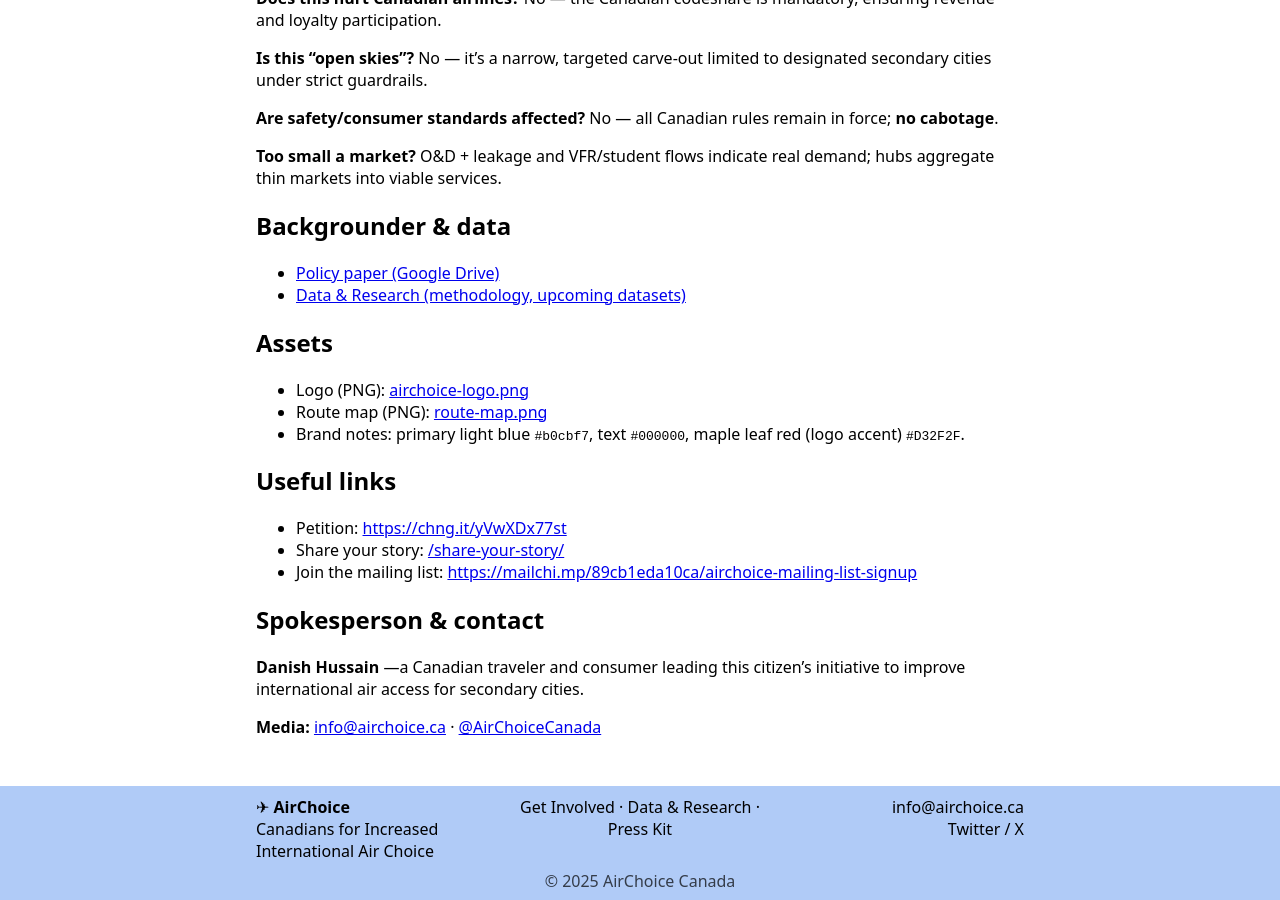
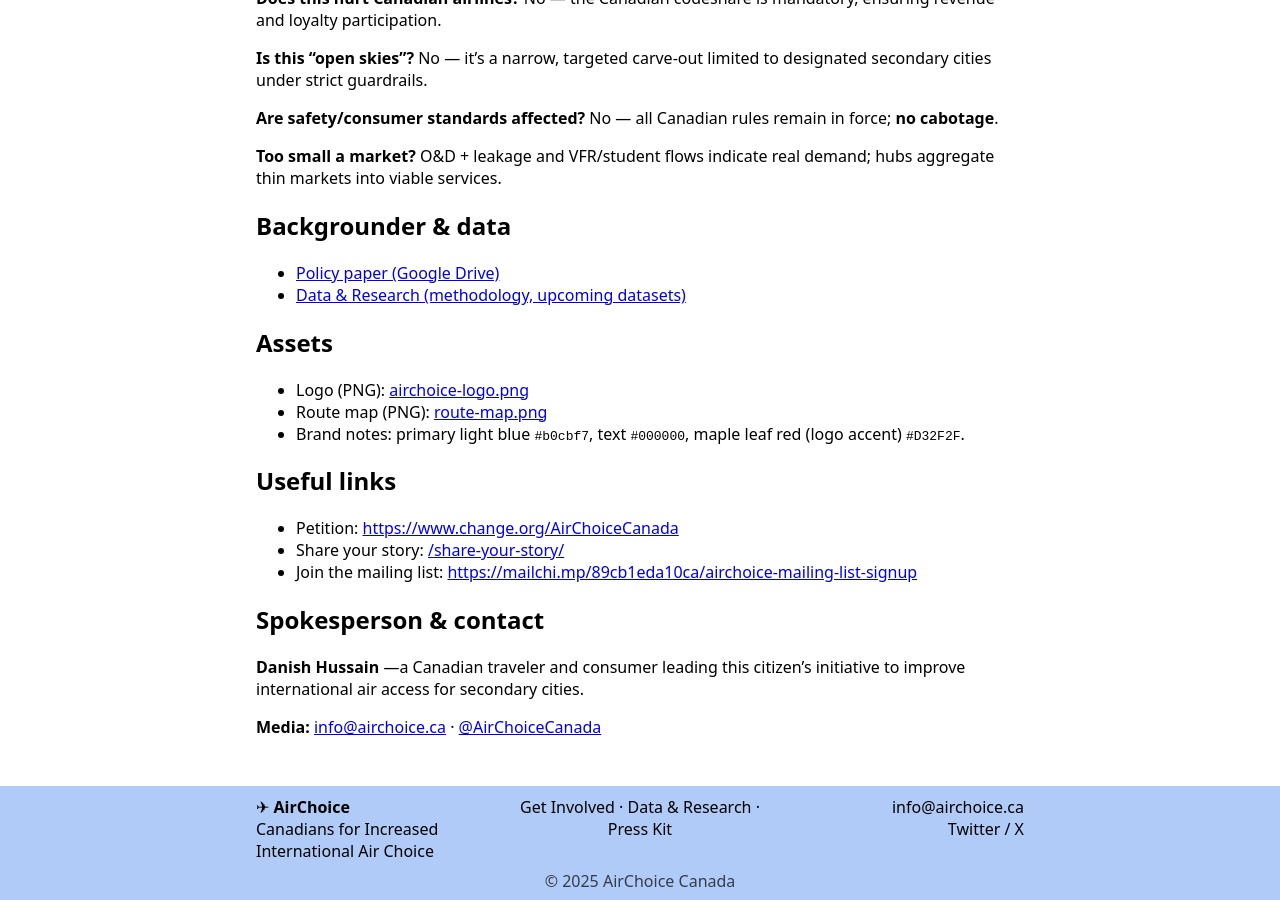
Before and after one commit to airchoicecanada/airchoicecanada.github.io, a Jekyll site: the page built from press-kit/index.md, in a window 1280 px wide and 900 px high, scrolled down 1171 px. Built offline with Jekyll 4.4.1, drawn with Linux system fonts in a browser that asks for light colours; our own code applies the rules of GitHub Pages for plain Markdown files; some of the changed lines change nothing that is shown.

Commit message:
Update _config.yml

```diff
--- a/_config.yml
+++ b/_config.yml
@@ -20,7 +20,7 @@
   - title: Press Kit
     url: /press-kit/
 
-petition_url: "https://chng.it/yVwXDx77st"
+petition_url: "https://www.change.org/AirChoiceCanada"
 mailchimp_url: "https://mailchi.mp/89cb1eda10ca/airchoice-mailing-list-signup"
 form_endpoint: "https://usebasin.com/f/667134c544ab"
 policy_paper_url: "https://drive.google.com/file/d/1l94fxM04K_P8gXf6QyWFrMv452TTdOHm/view?usp=drive_link"
```
